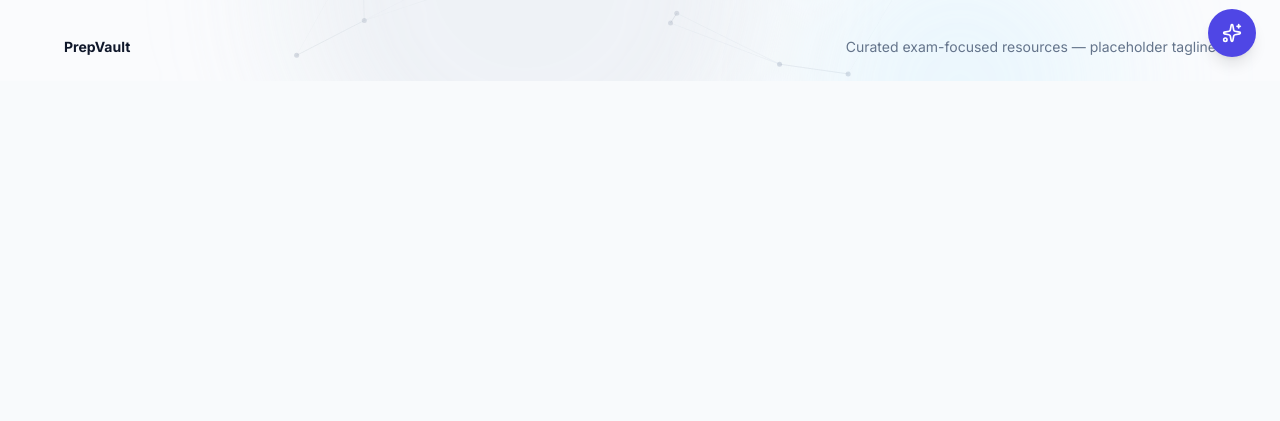
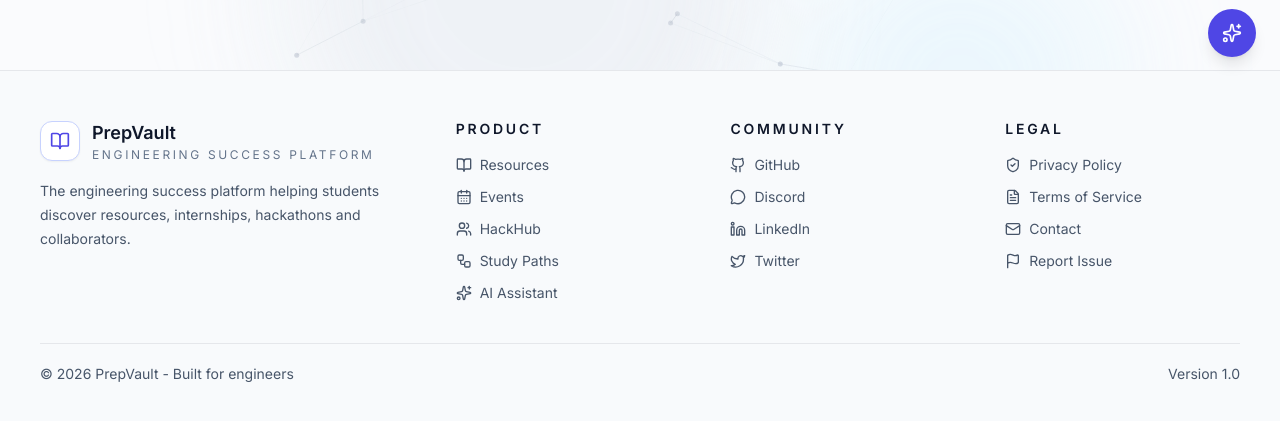
Before and after one commit to zaid-m-zia/PrepVault, a Next.js app: page / in a window 1280 px wide. Shown: the part 719-1140 px from the top of the page. Before the commit the page ends 800 px from the top, so only its background shows below. Built offline with nearby package versions, Linux system fonts and the light colour scheme; no server answers.

Commit message:
added footer and legalities inteh SAAS

```diff
--- a/app/layout.tsx
+++ b/app/layout.tsx
@@ -2,7 +2,7 @@
 
 import './globals.css';
 import Header from '../components/layout/Header';
-import Footer from '../components/layout/Footer';
+import Footer from '../components/Footer';
 import PrepVaultAI from '../components/PrepVaultAI';
 import { useState } from 'react';
 import { Sparkles } from 'lucide-react';
--- /dev/null
+++ b/app/privacy/page.tsx
@@ -0,0 +1,35 @@
+export default function PrivacyPage() {
+  return (
+    <section className="mx-auto max-w-4xl px-6 py-12 sm:px-8 lg:px-10">
+      <div className="rounded-3xl border border-gray-200 bg-white/90 p-8 shadow-sm dark:border-slate-800 dark:bg-slate-900/70 sm:p-10">
+        <p className="text-sm font-semibold uppercase tracking-[0.2em] text-indigo-600 dark:text-indigo-400">Privacy</p>
+        <h1 className="mt-3 text-3xl font-display font-semibold text-slate-900 dark:text-white">Privacy Policy</h1>
+        <p className="mt-4 text-sm leading-6 text-slate-600 dark:text-slate-400">
+          PrepVault is built to help engineering students discover resources, opportunities, and collaborators. This page explains, at a high level, how platform data is handled.
+        </p>
+
+        <div className="mt-8 space-y-6 text-sm leading-6 text-slate-600 dark:text-slate-400">
+          <section>
+            <h2 className="text-base font-semibold text-slate-900 dark:text-white">What we collect</h2>
+            <p className="mt-2">Account details, profile information, saved activity, and usage signals needed to operate product features such as recommendations, messaging, and search.</p>
+          </section>
+
+          <section>
+            <h2 className="text-base font-semibold text-slate-900 dark:text-white">How data is used</h2>
+            <p className="mt-2">We use collected data to deliver core product functionality, improve discovery, personalize the experience, and maintain platform security.</p>
+          </section>
+
+          <section>
+            <h2 className="text-base font-semibold text-slate-900 dark:text-white">Data sharing</h2>
+            <p className="mt-2">PrepVault does not sell personal information. Data may be processed by service providers required to host, secure, and operate the platform.</p>
+          </section>
+
+          <section>
+            <h2 className="text-base font-semibold text-slate-900 dark:text-white">Contact</h2>
+            <p className="mt-2">Questions about privacy can be sent to hello@prepvault.app.</p>
+          </section>
+        </div>
+      </div>
+    </section>
+  )
+}
--- /dev/null
+++ b/app/terms/page.tsx
@@ -0,0 +1,35 @@
+export default function TermsPage() {
+  return (
+    <section className="mx-auto max-w-4xl px-6 py-12 sm:px-8 lg:px-10">
+      <div className="rounded-3xl border border-gray-200 bg-white/90 p-8 shadow-sm dark:border-slate-800 dark:bg-slate-900/70 sm:p-10">
+        <p className="text-sm font-semibold uppercase tracking-[0.2em] text-indigo-600 dark:text-indigo-400">Legal</p>
+        <h1 className="mt-3 text-3xl font-display font-semibold text-slate-900 dark:text-white">Terms of Service</h1>
+        <p className="mt-4 text-sm leading-6 text-slate-600 dark:text-slate-400">
+          These terms describe the basic rules for using PrepVault as a platform for academic resources, community collaboration, and opportunity discovery.
+        </p>
+
+        <div className="mt-8 space-y-6 text-sm leading-6 text-slate-600 dark:text-slate-400">
+          <section>
+            <h2 className="text-base font-semibold text-slate-900 dark:text-white">Acceptable use</h2>
+            <p className="mt-2">Users must use the platform responsibly, keep account credentials secure, and avoid posting harmful, unlawful, or misleading content.</p>
+          </section>
+
+          <section>
+            <h2 className="text-base font-semibold text-slate-900 dark:text-white">Content and ownership</h2>
+            <p className="mt-2">Users retain ownership of content they submit, while granting PrepVault permission to host and display that content as needed to operate the service.</p>
+          </section>
+
+          <section>
+            <h2 className="text-base font-semibold text-slate-900 dark:text-white">Service availability</h2>
+            <p className="mt-2">PrepVault may update, modify, or suspend parts of the service to improve reliability, maintain security, or address operational needs.</p>
+          </section>
+
+          <section>
+            <h2 className="text-base font-semibold text-slate-900 dark:text-white">Support</h2>
+            <p className="mt-2">For legal or service-related questions, contact hello@prepvault.app.</p>
+          </section>
+        </div>
+      </div>
+    </section>
+  )
+}
--- /dev/null
+++ b/components/Footer.tsx
@@ -0,0 +1,137 @@
+import Link from 'next/link'
+import {
+  BookOpen,
+  CalendarDays,
+  Flag,
+  FileText,
+  Github,
+  Linkedin,
+  Mail,
+  MessageCircle,
+  ShieldCheck,
+  Sparkles,
+  Twitter,
+  Users,
+  Workflow,
+} from 'lucide-react'
+
+const productLinks = [
+  { href: '/resources', label: 'Resources', icon: BookOpen },
+  { href: '/events', label: 'Events', icon: CalendarDays },
+  { href: '/hackhub', label: 'HackHub', icon: Users },
+  { href: '/resources#study-paths', label: 'Study Paths', icon: Workflow },
+  { href: '/chat', label: 'AI Assistant', icon: Sparkles },
+]
+
+const communityLinks = [
+  { href: 'https://github.com', label: 'GitHub', icon: Github },
+  { href: 'https://discord.com', label: 'Discord', icon: MessageCircle },
+  { href: 'https://www.linkedin.com', label: 'LinkedIn', icon: Linkedin },
+  { href: 'https://twitter.com', label: 'Twitter', icon: Twitter },
+]
+
+const legalLinks = [
+  { href: '/privacy', label: 'Privacy Policy', icon: ShieldCheck },
+  { href: '/terms', label: 'Terms of Service', icon: FileText },
+  { href: 'mailto:hello@prepvault.app', label: 'Contact', icon: Mail },
+  { href: 'mailto:hello@prepvault.app?subject=PrepVault%20Issue%20Report', label: 'Report Issue', icon: Flag },
+]
+
+function FooterLink({
+  href,
+  label,
+  icon: Icon,
+  external = false,
+}: {
+  href: string
+  label: string
+  icon: React.ComponentType<{ className?: string }>
+  external?: boolean
+}) {
+  const content = (
+    <>
+      <Icon className="h-4 w-4 shrink-0" />
+      <span>{label}</span>
+    </>
+  )
+
+  if (external) {
+    return (
+      <a
+        href={href}
+        target="_blank"
+        rel="noreferrer"
+        className="inline-flex items-center gap-2 text-sm text-slate-600 transition-colors hover:text-indigo-500 dark:text-slate-400"
+      >
+        {content}
+      </a>
+    )
+  }
+
+  return (
+    <Link
+      href={href}
+      className="inline-flex items-center gap-2 text-sm text-slate-600 transition-colors hover:text-indigo-500 dark:text-slate-400"
+    >
+      {content}
+    </Link>
+  )
+}
+
+export default function Footer() {
+  return (
+    <footer className="mt-16 border-t border-gray-200 bg-slate-50 dark:border-slate-800 dark:bg-slate-950">
+      <div className="mx-auto max-w-7xl px-6 py-12 sm:px-8 lg:px-10">
+        <div className="grid gap-10 lg:grid-cols-[minmax(0,1.6fr)_repeat(3,minmax(0,1fr))]">
+          <div className="max-w-md">
+            <Link href="/" className="inline-flex items-center gap-3 text-slate-900 dark:text-white">
+              <span className="inline-flex h-10 w-10 items-center justify-center rounded-xl border border-indigo-200 bg-white text-indigo-600 shadow-sm dark:border-slate-700 dark:bg-slate-900 dark:text-indigo-400">
+                <BookOpen className="h-5 w-5" />
+              </span>
+              <span>
+                <span className="block font-display text-lg font-semibold">PrepVault</span>
+                <span className="block text-xs uppercase tracking-[0.22em] text-slate-500 dark:text-slate-500">Engineering Success Platform</span>
+              </span>
+            </Link>
+
+            <p className="mt-4 text-sm leading-6 text-slate-600 dark:text-slate-400">
+              The engineering success platform helping students discover resources, internships, hackathons and collaborators.
+            </p>
+          </div>
+
+          <div>
+            <h3 className="text-sm font-semibold uppercase tracking-[0.2em] text-slate-900 dark:text-white">Product</h3>
+            <div className="mt-4 flex flex-col gap-3">
+              {productLinks.map((link) => (
+                <FooterLink key={link.label} href={link.href} label={link.label} icon={link.icon} />
+              ))}
+            </div>
+          </div>
+
+          <div>
+            <h3 className="text-sm font-semibold uppercase tracking-[0.2em] text-slate-900 dark:text-white">Community</h3>
+            <div className="mt-4 flex flex-col gap-3">
+              {communityLinks.map((link) => (
+                <FooterLink key={link.label} href={link.href} label={link.label} icon={link.icon} external />
+              ))}
+            </div>
+          </div>
+
+          <div>
+            <h3 className="text-sm font-semibold uppercase tracking-[0.2em] text-slate-900 dark:text-white">Legal</h3>
+            <div className="mt-4 flex flex-col gap-3">
+              {legalLinks.map((link) => (
+                <FooterLink key={link.label} href={link.href} label={link.label} icon={link.icon} external={link.href.startsWith('http') || link.href.startsWith('mailto:')} />
+              ))}
+            </div>
+          </div>
+        </div>
+
+        <div className="mt-10 flex flex-col gap-3 border-t border-gray-200 pt-5 text-sm text-slate-600 dark:border-slate-800 dark:text-slate-400 sm:flex-row sm:items-center sm:justify-between">
+          <p>© 2026 PrepVault - Built for engineers</p>
+          <p>Version 1.0</p>
+        </div>
+      </div>
+    </footer>
+  )
+}
--- a/components/resources/StudyPath.tsx
+++ b/components/resources/StudyPath.tsx
@@ -50,7 +50,7 @@ export default function StudyPath({ title, query, steps, loading, onOpenResource
   }
 
   return (
-    <section className="mb-8 glass rounded-2xl border border-gray-200 dark:border-white/10 p-6 sm:p-8">
+    <section id="study-paths" className="mb-8 glass rounded-2xl border border-gray-200 dark:border-white/10 p-6 sm:p-8">
       <div className="flex flex-col gap-3 sm:flex-row sm:items-center sm:justify-between">
         <div>
           <div className="inline-flex items-center gap-2 rounded-full border border-cyan-400/20 bg-indigo-100 px-3 py-1 text-xs font-medium text-indigo-600 dark:bg-cyan-500/10 dark:text-cyan-300">
```
